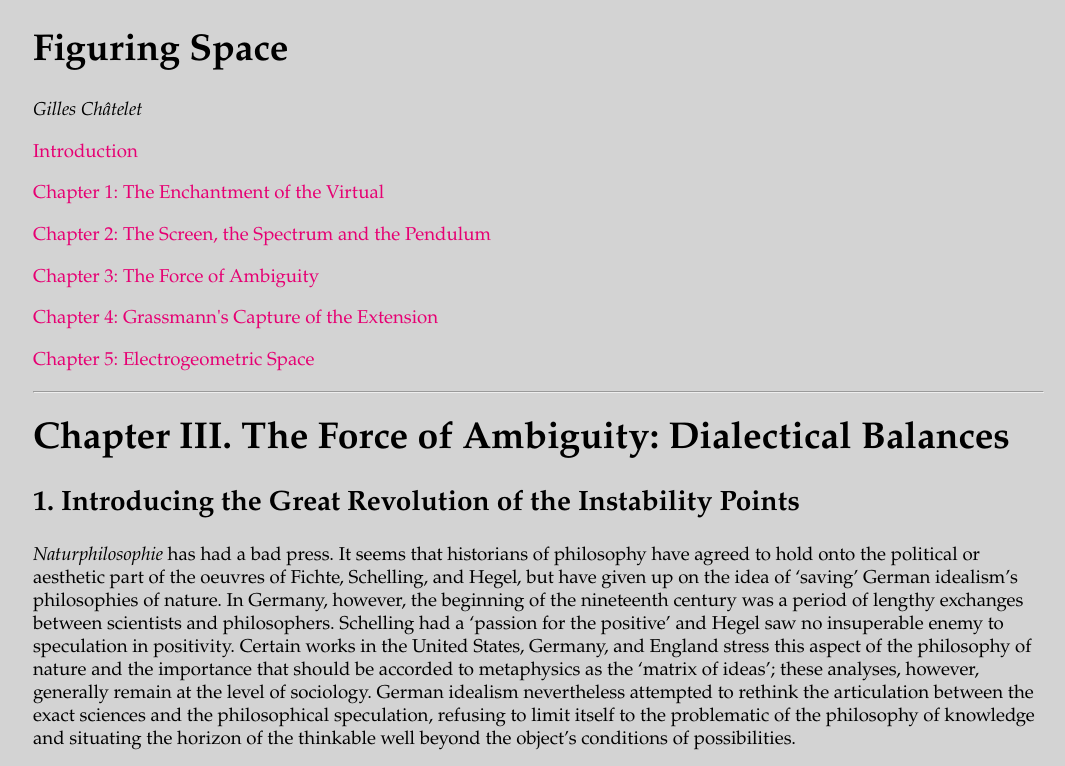
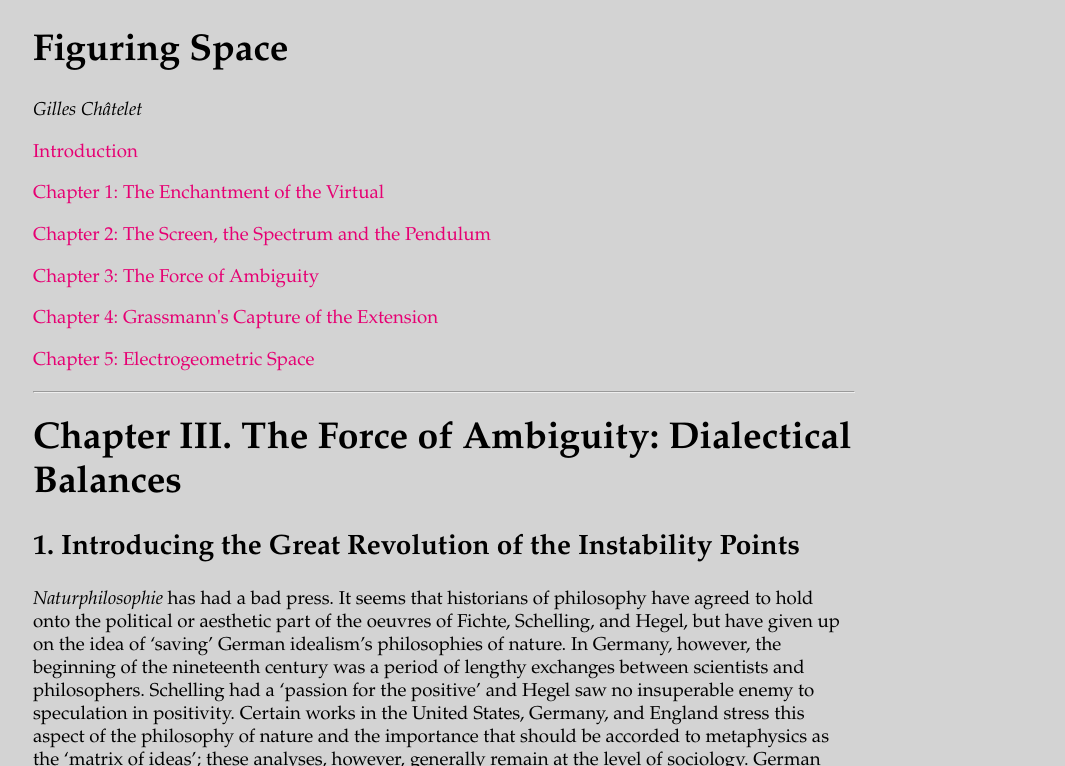
Before and after one commit to ourlighthouse/figuring-space, a plain HTML site: page docs/Ch3.html in a window 1280 px wide. Shown: the top 766 px of the page, without its empty margins (125-1190 px from the left). Drawn offline with Linux system fonts and the light colour scheme.

Commit message:
Update Ch3.html

```diff
--- a/docs/Ch3.html
+++ b/docs/Ch3.html
@@ -19,8 +19,8 @@
             margin-top: 30px;
             margin-bottom: 50px;
             margin-left: 150px;
-            margin-right: 150px;
-            width: 80%;
+            margin-right: 250px;
+            width: 65%;
         }
 
         a{
```
